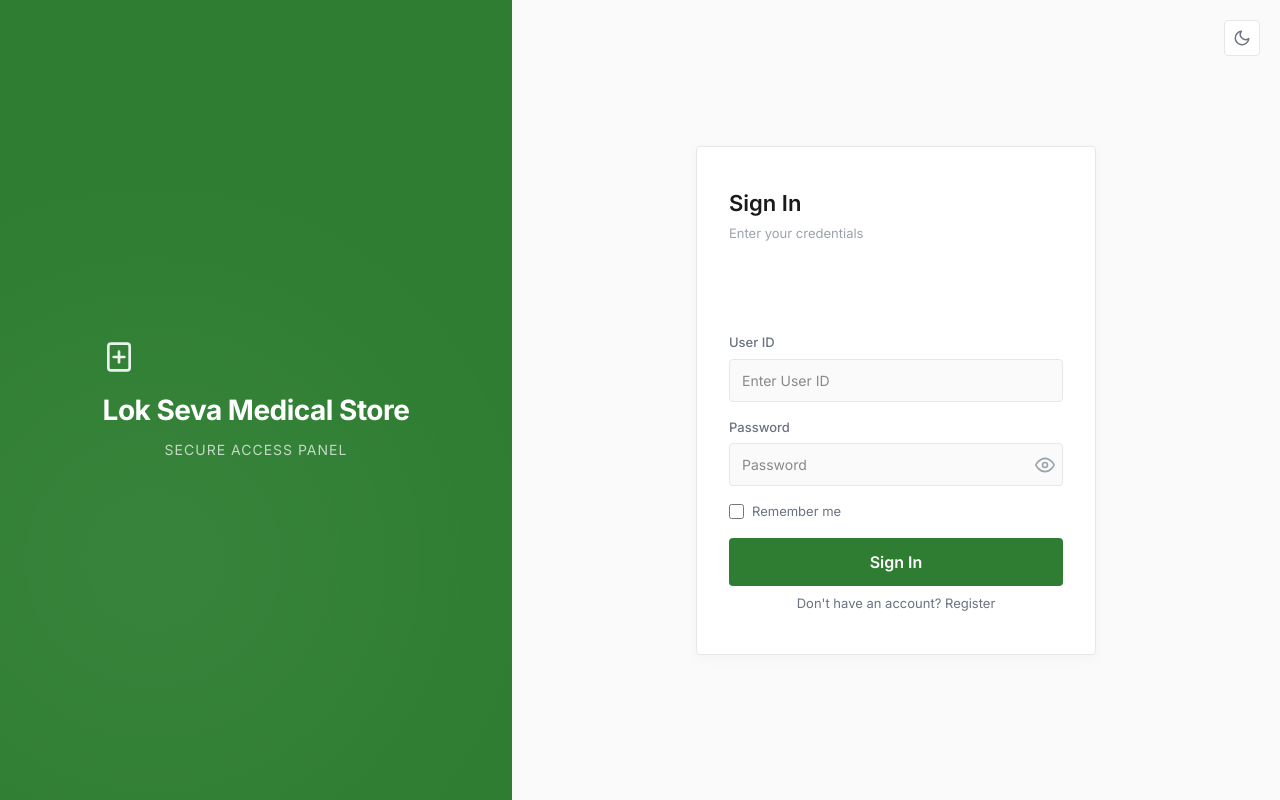
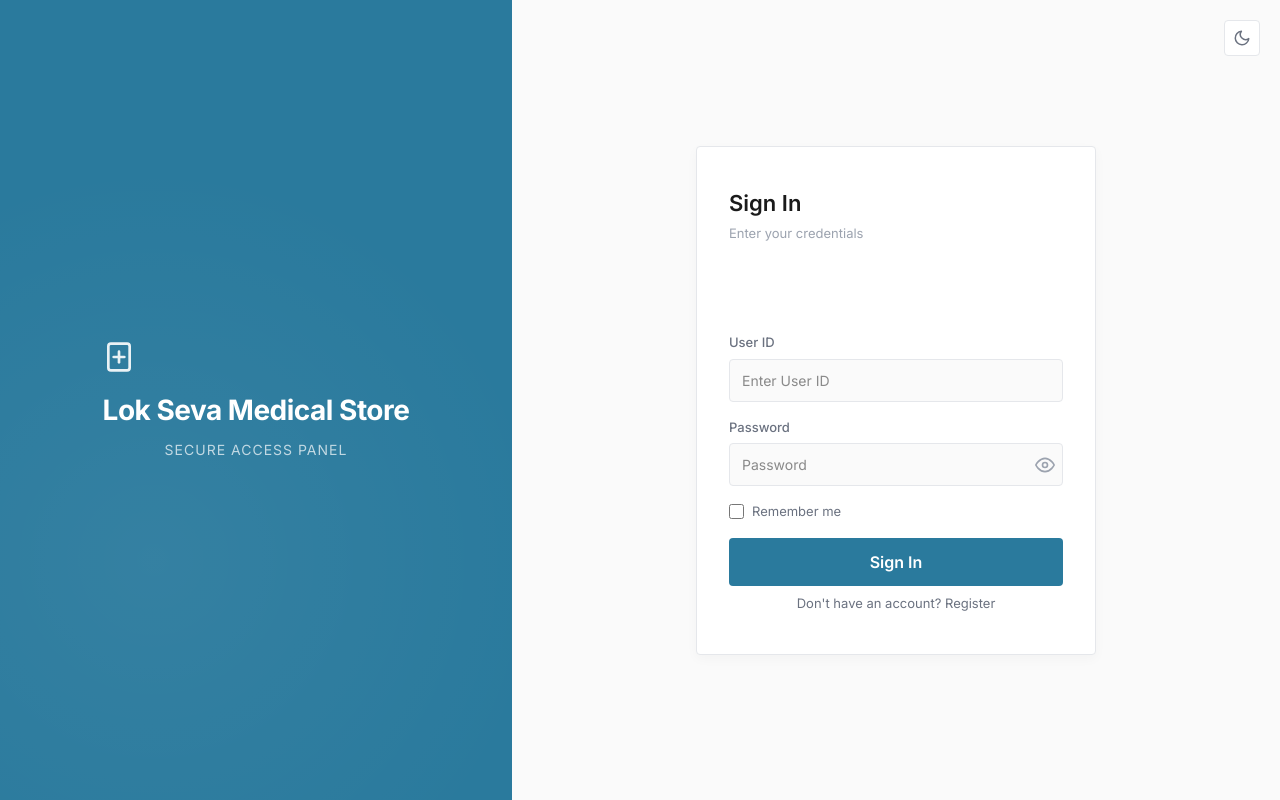
Before and after one commit to priyankpanchal2429/Lok-Seva-Medical, a React (Vite) app in the folder client/: page /login in a window 1280 px wide. Built offline with nearby package versions, Linux system fonts and the light colour scheme; no server answers.

Commit message:
Theme: Updated color palette from Medical Green to Teal Blue (#2A7A9D)

```diff
--- a/client/src/index.css
+++ b/client/src/index.css
@@ -12,10 +12,10 @@
    ============================================================ */
 
 :root {
-  /* Primary — Medical Green */
-  --color-primary: #2E7D32;
-  --color-primary-hover: #256B29;
-  --color-primary-light: #E8F5E9;
+  /* Primary — Teal Blue */
+  --color-primary: #2A7A9D;
+  --color-primary-hover: #1A4D6D;
+  --color-primary-light: #E0F0F5;
 
   /* Backgrounds */
   --color-bg: #FAFAFA;
@@ -34,19 +34,19 @@
   --color-error-bg: #FEF2F2;
 
   /* Input focus */
-  --color-focus-ring: rgba(46, 125, 50, 0.3);
+  --color-focus-ring: rgba(42, 122, 157, 0.25);
 
   /* Left panel */
-  --color-panel-bg: #2E7D32;
+  --color-panel-bg: #2A7A9D;
   --color-panel-text: #FFFFFF;
   --color-panel-subtitle: rgba(255, 255, 255, 0.7);
 }
 
 [data-theme="dark"] {
-  /* Primary — Muted Green */
-  --color-primary: #66BB6A;
-  --color-primary-hover: #81C784;
-  --color-primary-light: #1B3A1D;
+  /* Primary — Lighter Teal */
+  --color-primary: #4A9BBE;
+  --color-primary-hover: #7FB3C1;
+  --color-primary-light: #152D38;
 
   /* Backgrounds */
   --color-bg: #111111;
@@ -65,12 +65,12 @@
   --color-error-bg: #2D1B1B;
 
   /* Input focus */
-  --color-focus-ring: rgba(102, 187, 106, 0.3);
+  --color-focus-ring: rgba(74, 155, 190, 0.3);
 
   /* Left panel */
-  --color-panel-bg: #1B5E20;
-  --color-panel-text: #E8F5E9;
-  --color-panel-subtitle: rgba(232, 245, 233, 0.6);
+  --color-panel-bg: #1A4D6D;
+  --color-panel-text: #B3D7E0;
+  --color-panel-subtitle: rgba(179, 215, 224, 0.6);
 }
 
 /* ============================================================
```
